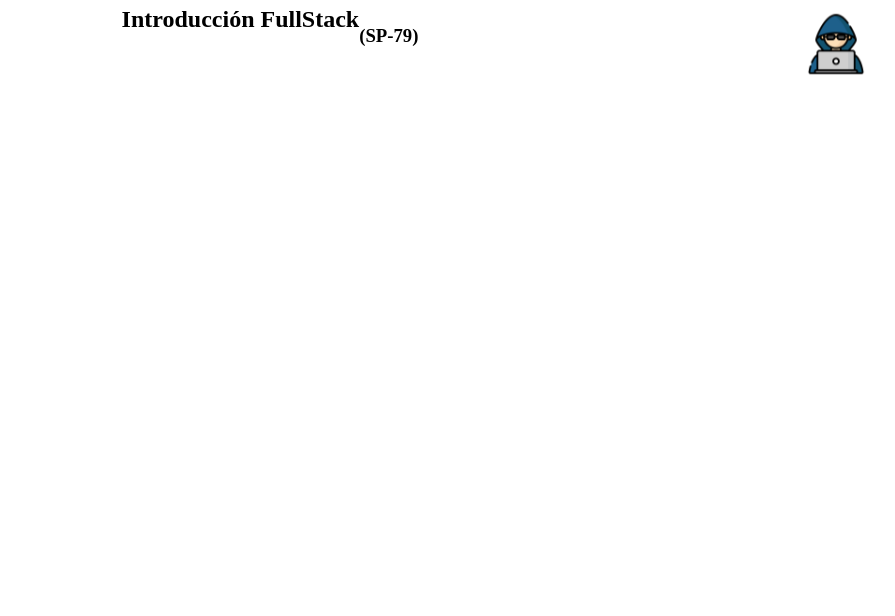
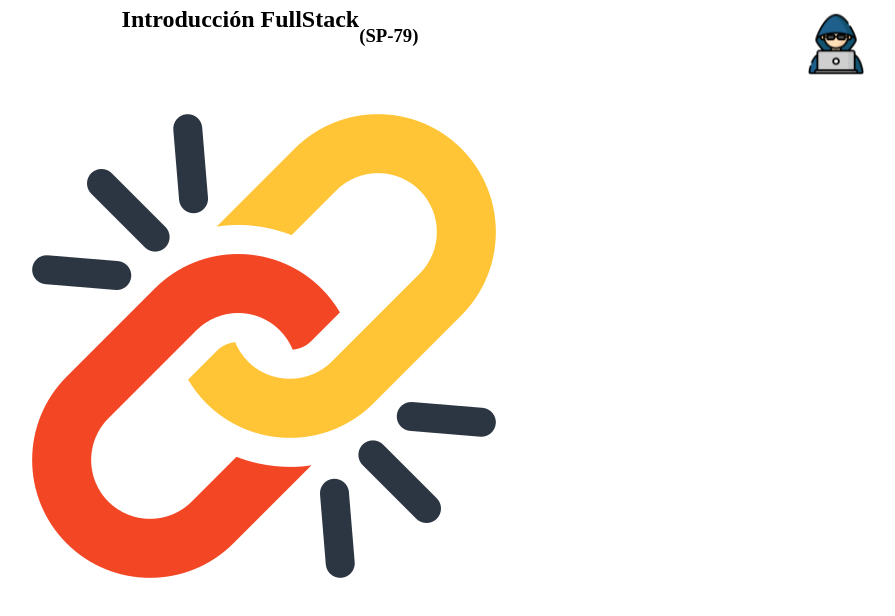
Before and after one commit to AngelCS94/Administraci-n-de-fincas-zabaleta, a React (Vite) app: page / in a window 1280 px wide. Shown: the top 616 px of the page, without its empty margins (376-1271 px from the left). Built offline with nearby package versions, Linux system fonts and the light colour scheme; no server answers; the HTML template or start-up script is replaced by a standard one.

Commit message:
Añadido enlace a los posts

```diff
--- a/src/data/Posts.jsx
+++ b/src/data/Posts.jsx
@@ -1,9 +1,10 @@
 const posts = [
-    {
-      url: 'https://gist.githubusercontent.com/EduardoHernandezGuzman/381b9d7e3021b3e555b2f54ab03ff8b7/raw',
-      date: '2024-08-08'
-    },
+  {
+    url: 'https://gist.githubusercontent.com/EduardoHernandezGuzman/381b9d7e3021b3e555b2f54ab03ff8b7/raw',
+    date: '2024-08-08',
+    gistLink: 'https://gist.github.com/EduardoHernandezGuzman/381b9d7e3021b3e555b2f54ab03ff8b7',
+  },
 
-  ];
+];
 
-  export default posts;
+export default posts;
--- a/src/pages/Home.jsx
+++ b/src/pages/Home.jsx
@@ -11,10 +11,13 @@ const Home = () => {
         <div className="home">
           {posts.map((post, index) => (
             <div key={index} className="post-wrapper">
-              <p className="post-date">
-                {new Date(post.date).toLocaleDateString()}
+              <p className="post-date">{new Date(post.date).toLocaleDateString()}</p>
+              <BlogPost gistUrl={post.url} />
+              <p className="gist-link">
+                <a href={post.gistLink} target="_blank" rel="noopener noreferrer">
+                <img src="/enlace.png" alt="GitHub" className="enlace-image" />
+                </a>
               </p>
-              <BlogPost gistUrl={post.url} />
             </div>
           ))}
         </div>
```
